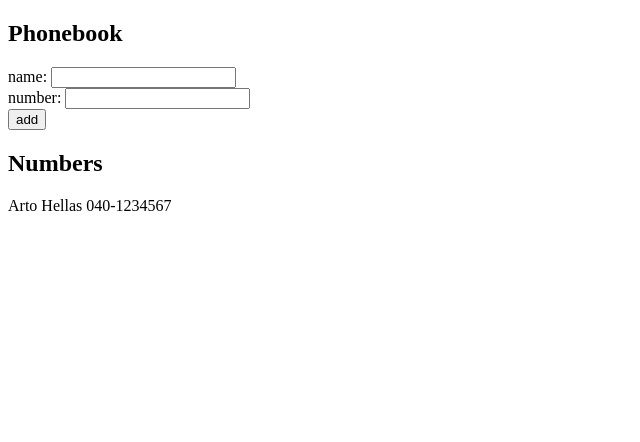
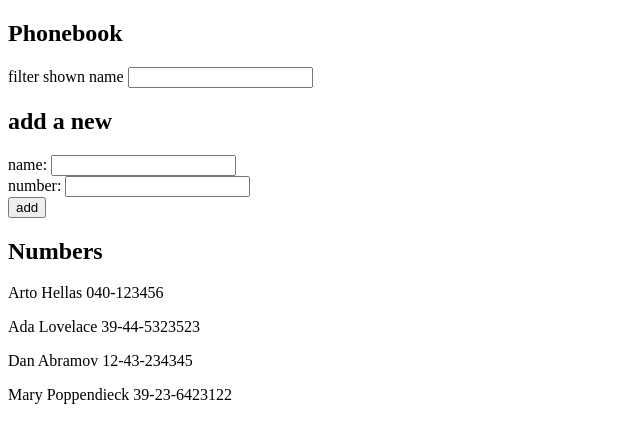
Before and after one commit to pa1op/fullstackopen2019, a React (Create React App) app in the folder part2/phonebook/: page / in a window 1280 px wide. Shown: the top 442 px of the page, without its empty margins (0-640 px from the left). Built offline with nearby package versions, Linux system fonts and the light colour scheme.

Commit message:
Part 2.9

```diff
--- a/part2/phonebook/src/App.js
+++ b/part2/phonebook/src/App.js
@@ -6,10 +6,14 @@
 
 const App = () => {
 	const [ persons, setPersons] = useState([
-		{ name: 'Arto Hellas', number: '040-1234567'}
+		{ name: 'Arto Hellas', number: '040-123456' },
+		{ name: 'Ada Lovelace', number: '39-44-5323523' },
+		{ name: 'Dan Abramov', number: '12-43-234345' },
+		{ name: 'Mary Poppendieck', number: '39-23-6423122' }
 	])
 	const [ newName, setNewName ] = useState('')
 	const [ newNumber, setNewNumber ] = useState('')
+	const [ search, setSearch ] = useState('')
 
 	const handleNameChange = (event) => {
 		setNewName(event.target.value)
@@ -17,6 +21,10 @@
 
 	const handleNumberChange = (event) => {
 		setNewNumber(event.target.value)
+	}
+
+	const handleSearchChange = (event) => {
+		setNewSearch(event.target.value)
 	}
 
 	const nameExists = () => {
@@ -29,13 +37,18 @@
 		 nameExists() ? alert(`${newName} is already added to phonebook`) : setPersons(persons.concat({name: newName, number: newNumber}))
 		 setNewName('')
 		 setNewNumber('')
+		 setNewSearch('')
 	}
 
-	const addedPersons = persons.map((person) => <Person key={person.name} name={person.name} number={person.number}/>)
+	const matchingPersons = persons.filter(person => person.name.toUpperCase().includes(search.toUpperCase()))
+	const personsToList = search ? matchingPersons : persons
+	const addedPersons = personsToList.map((person) => <Person key={person.name} name={person.name} number={person.number}/>)
 
 	return (
 		<div>
 			<h2>Phonebook</h2>
+			filter shown name <input value={search} onChange={handleSearchChange}/>
+			<h2>add a new</h2>
 			<form onSubmit={addEntry}>
 				<div>
 					name: <input value={newName} onChange={handleNameChange} />
```
Lines whose indentation alone changed are shown as unchanged.
